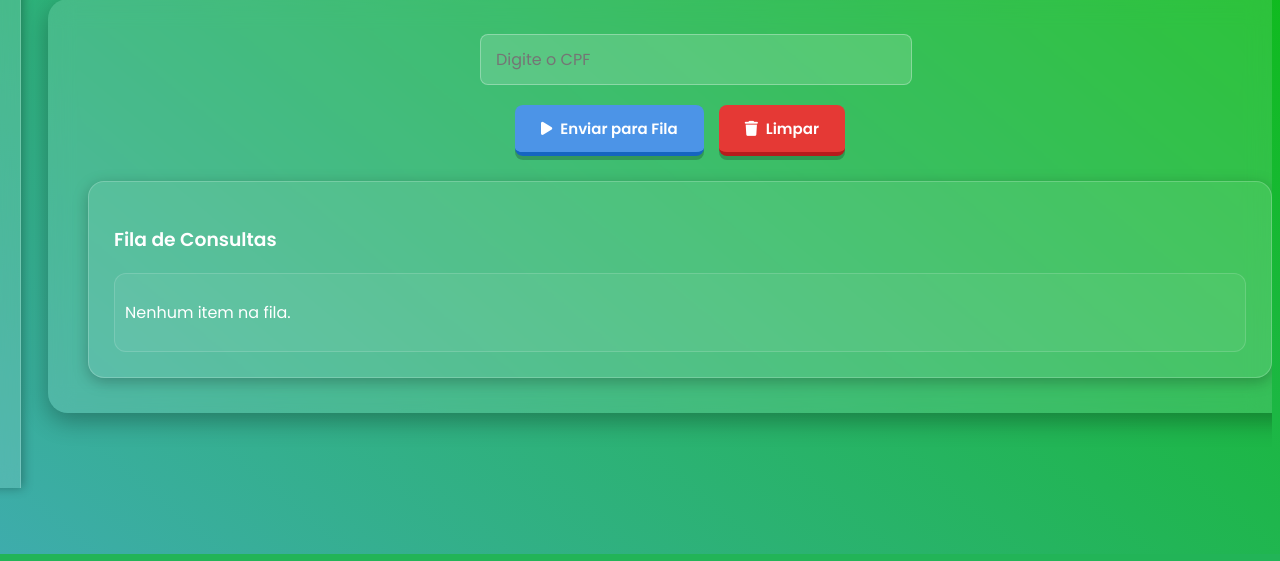
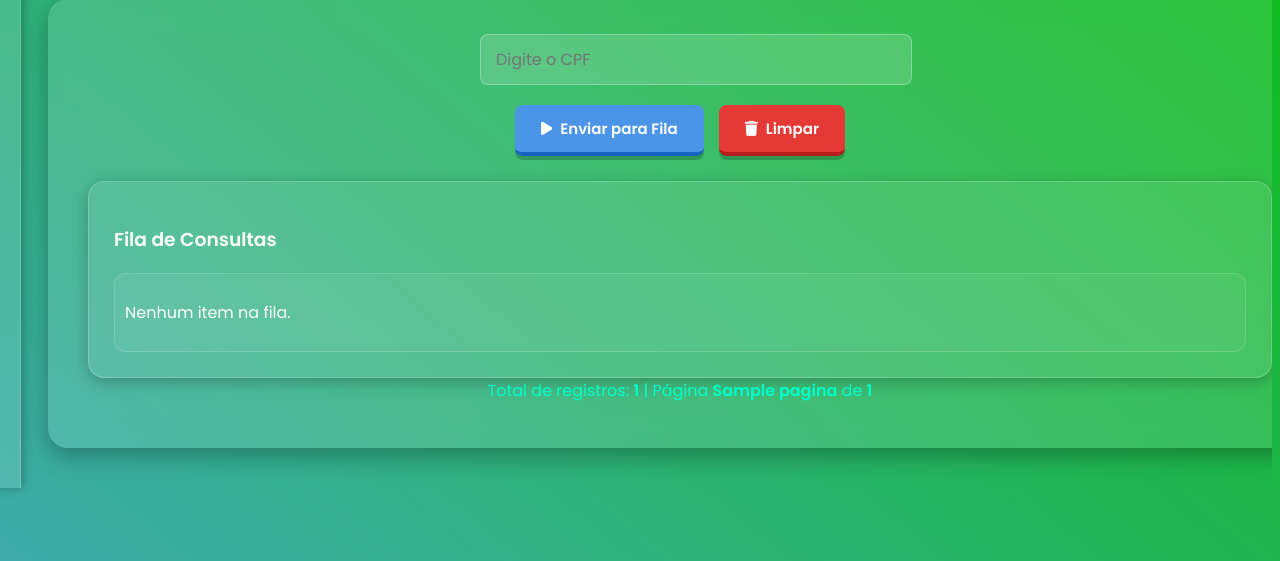
Before and after one commit to Thainalimaviana/SIMPLIX-UNICO-ASSINCRONO, a Flask app: template templates/index.html in a window 1280 px wide. Shown: the part 362-923 px from the top of the page. Run offline with Flask 3, Linux system fonts and the light colour scheme; the template is opened without the code that fills it: most values are stand-ins (such as "Sample title", 1, 10 or a date in 2020); data that the repository does not hold is empty; some libraries are stand-ins or nearby versions; some web fonts are replaced.

Commit message:
paginação

```diff
--- a/templates/index.html
+++ b/templates/index.html
@@ -93,6 +93,9 @@
       <div class="resultado" id="fila-container">
         <h3>Fila de Consultas</h3>
         <div class="area-tabelas" id="lista-fila"></div>
+      </div>
+      <div class="contador" style="text-align:center; margin-bottom:10px; color:#00ffcc;">
+        Total de registros: <b>{{ total_registros }}</b> | Página <b>{{ pagina }}</b> de <b>{{ total_paginas }}</b>
       </div>
     </div>
   </div>
@@ -194,8 +197,8 @@
       paginaDados.forEach(item => {
         const statusClass =
           item.status.includes("Simulação disponível") ? "sucesso" :
-          item.status.includes("Erro") ? "erro" :
-          "aguardando";
+            item.status.includes("Erro") ? "erro" :
+              "aguardando";
 
         html += `
           <tr data-tid="${item.transaction_id}">
@@ -204,8 +207,8 @@
             <td><span class="status ${statusClass}">${item.status}</span></td>
             <td>
               ${item.status.normalize("NFD").replace(/[\u0300-\u036f]/g, "").toLowerCase().includes("simulacao disponivel")
-                ? `<a href="/simulate/${item.transaction_id}" class="btn-simular"><i class="fa fa-play"></i> Simular</a>`
-                : `<button class="btn-simular desativado" disabled><i class="fa fa-play"></i> Simular</button>`}
+            ? `<a href="/simulate/${item.transaction_id}" class="btn-simular"><i class="fa fa-play"></i> Simular</a>`
+            : `<button class="btn-simular desativado" disabled><i class="fa fa-play"></i> Simular</button>`}
             </td>
             <td>${item.usuario}</td>
             <td>${item.data_inclusao}</td>
@@ -266,4 +269,5 @@
     };
   </script>
 </body>
+
 </html>
```
